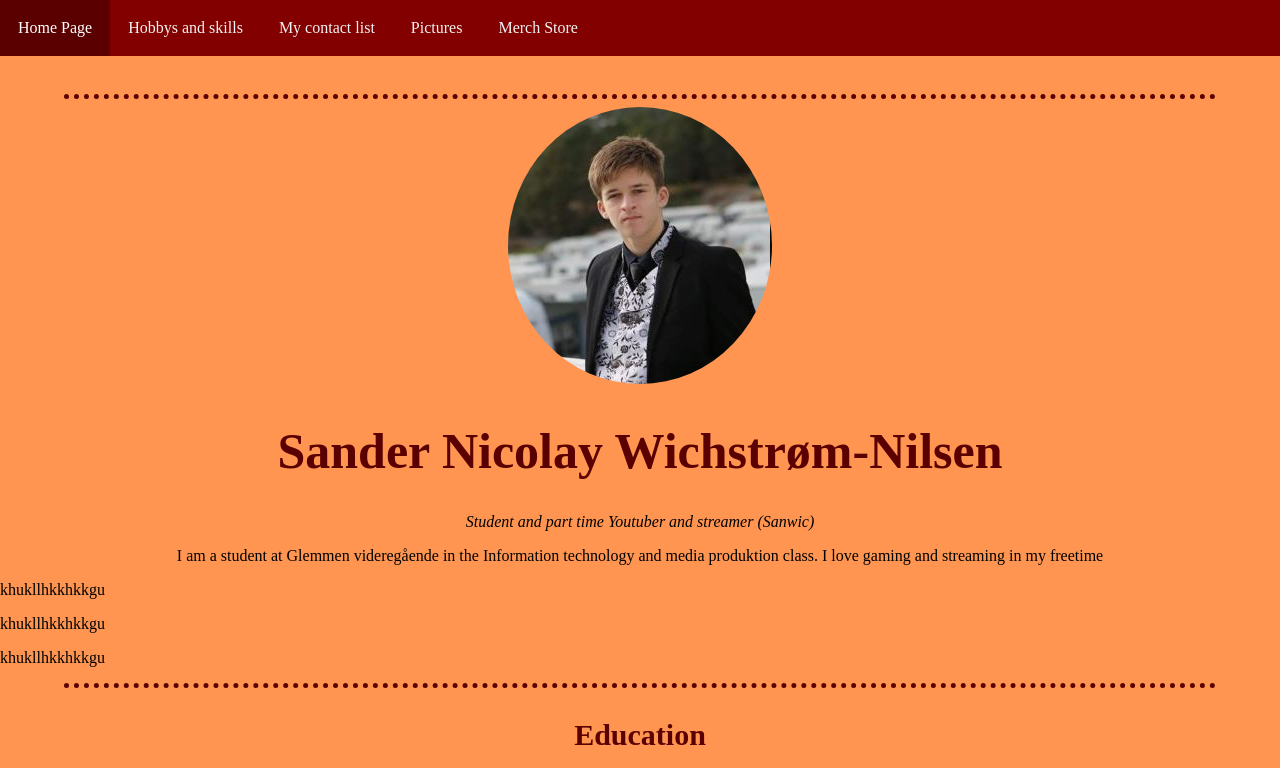
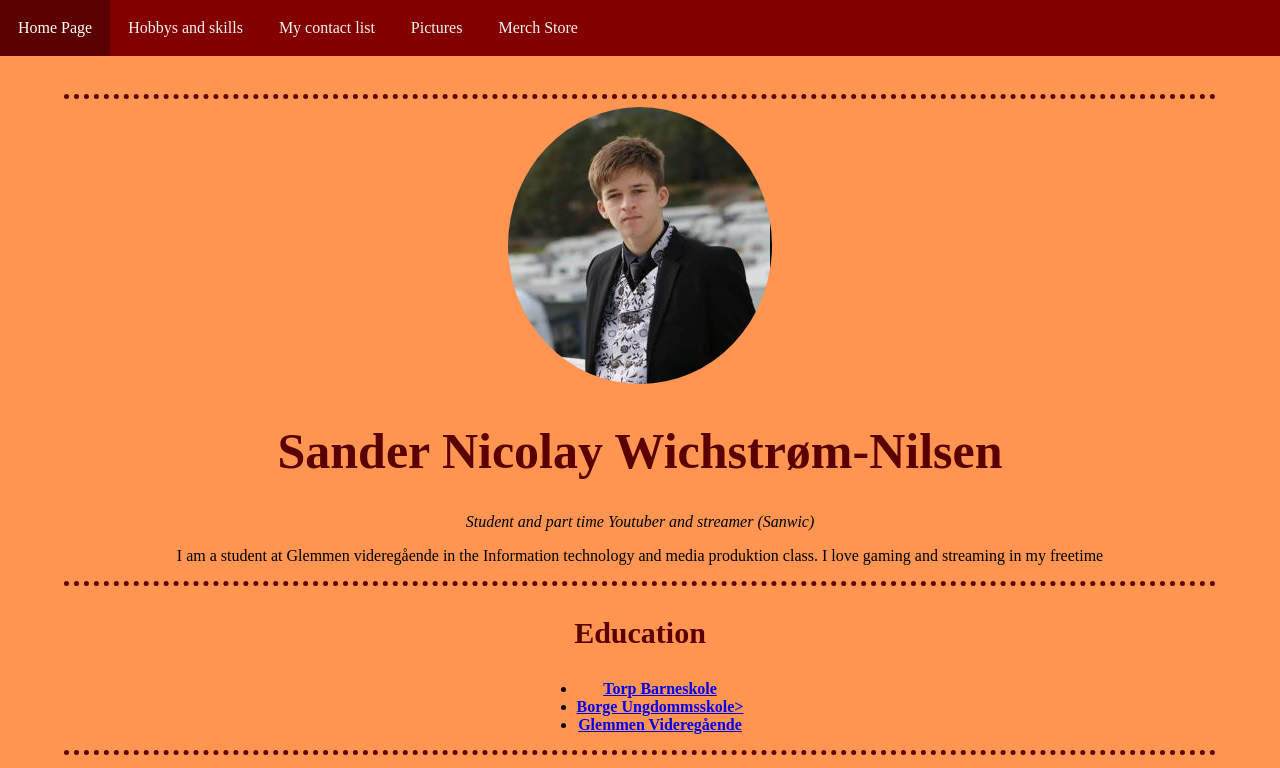
Before and after one commit to Sanwic23/homepage, a plain HTML site: page index.html in a window 1280 px wide. Shown: the top 768 px of the page. Drawn offline with Linux system fonts and the light colour scheme.

Commit message:
test again

```diff
--- a/index.html
+++ b/index.html
@@ -37,9 +37,6 @@
     <p>I am a student at Glemmen videregående in the Information technology and media produktion class. I love gaming
       and streaming in my freetime</p>
   </center>
-<p>khukllhkkhkkgu</p>
-<p>khukllhkkhkkgu</p>
-<p>khukllhkkhkkgu</p>
 
 
   <hr size="3" noshade>
```
